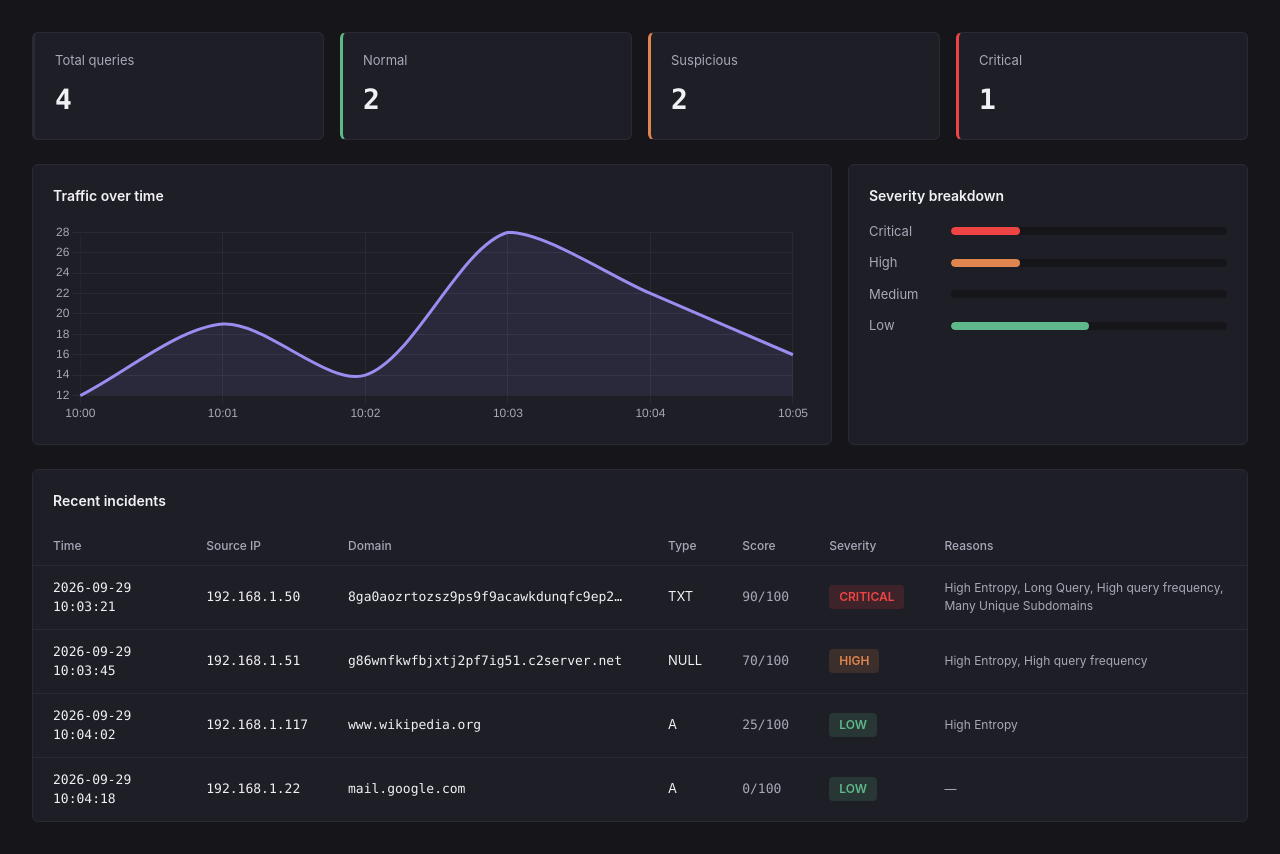
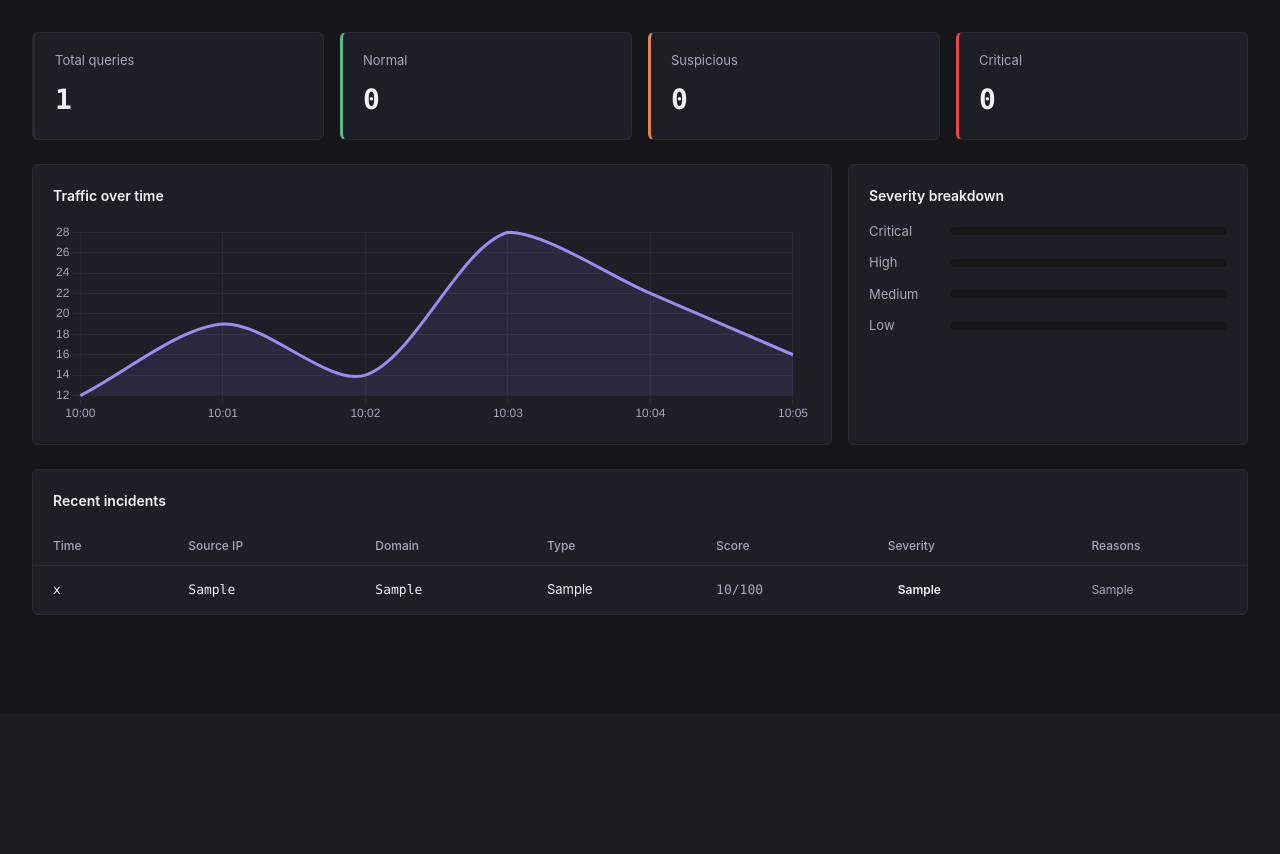
Before and after one commit to arpitasen060605/dnsentinel, a Flask app: page /dashboard in a window 1280 px wide. Shown: the part 86-940 px from the top of the page. After the commit the page ends 701 px from the top, so only its background shows below. Run offline with Flask 3, Linux system fonts and the light colour scheme; tables that the repository leaves empty hold one stand-in row (values such as "Sample post").

Commit message:
Evidence phase: SQLite incident logging wired into /score and /dashboard

```diff
--- a/app.py
+++ b/app.py
@@ -1,23 +1,20 @@
 from flask import Flask, request, jsonify
 from detection_engine import calculate_risk_score, classify_severity
 from flask import Flask, request, jsonify, render_template
+from database import init_db, insert_incident, get_all_incidents
+from datetime import datetime
+
 app = Flask(__name__)
+init_db()
 
-sample_incidents = [
-    {"id": 1, "timestamp": "2026-09-29 10:03:21", "source_ip": "192.168.1.50", "domain": "8ga0aozrtozsz9ps9f9acawkdunqfc9ep2b.datax-relay.io", "query_type": "TXT", "entropy": 3.81, "query_frequency": 12, "score": 90, "severity": "CRITICAL", "reasons": ["High Entropy", "Long Query", "High query frequency", "Many Unique Subdomains"]},
-    {"id": 2, "timestamp": "2026-09-29 10:03:45", "source_ip": "192.168.1.51", "domain": "g86wnfkwfbjxtj2pf7ig51.c2server.net", "query_type": "NULL", "entropy": 3.65, "query_frequency": 8, "score": 70, "severity": "HIGH", "reasons": ["High Entropy", "High query frequency"]},
-    {"id": 3, "timestamp": "2026-09-29 10:04:02", "source_ip": "192.168.1.117", "domain": "www.wikipedia.org", "query_type": "A", "entropy": 3.33, "query_frequency": 1, "score": 25, "severity": "LOW", "reasons": ["High Entropy"]},
-    {"id": 4, "timestamp": "2026-09-29 10:04:18", "source_ip": "192.168.1.22", "domain": "mail.google.com", "query_type": "A", "entropy": 2.65, "query_frequency": 2, "score": 0, "severity": "LOW", "reasons": []},
-]
-
-def get_dashboard_stats():
-    total = len(sample_incidents)
-    normal = sum(1 for i in sample_incidents if i["severity"] == "LOW")
-    suspicious = sum(1 for i in sample_incidents if i["severity"] in ("MEDIUM", "HIGH", "CRITICAL"))
-    critical = sum(1 for i in sample_incidents if i["severity"] == "CRITICAL")
-    high = sum(1 for i in sample_incidents if i["severity"] == "HIGH")
-    medium = sum(1 for i in sample_incidents if i["severity"] == "MEDIUM")
-    low = sum(1 for i in sample_incidents if i["severity"] == "LOW")
+def get_dashboard_stats(incidents):
+    total = len(incidents)
+    normal = sum(1 for i in incidents if i["severity"] == "LOW")
+    suspicious = sum(1 for i in incidents if i["severity"] in ("MEDIUM", "HIGH", "CRITICAL"))
+    critical = sum(1 for i in incidents if i["severity"] == "CRITICAL")
+    high = sum(1 for i in incidents if i["severity"] == "HIGH")
+    medium = sum(1 for i in incidents if i["severity"] == "MEDIUM")
+    low = sum(1 for i in incidents if i["severity"] == "LOW")
     return {
         "total": total, "normal": normal, "suspicious": suspicious, "critical": critical,
         "critical_pct": round(critical / total * 100) if total else 0,
@@ -28,8 +25,9 @@ def get_dashboard_stats():
 
 @app.route("/dashboard")
 def dashboard():
-    stats = get_dashboard_stats()
-    return render_template("dashboard.html", incidents=sample_incidents, stats=stats)
+    incidents = get_all_incidents()
+    stats = get_dashboard_stats(incidents)
+    return render_template("dashboard.html", incidents=incidents, stats=stats)
 
 @app.route("/score", methods=["POST"])
 def score_query():
@@ -39,9 +37,15 @@ def score_query():
     query_length = data.get("query_length", 0)
     query_frequency = data.get("query_frequency", 0)
     unique_subdomain = data.get("unique_subdomain", 0)
+    source_ip = data.get("source_ip", "unknown")
+    domain = data.get("domain", "unknown")
+    query_type = data.get("query_type", "A")
 
     score, reasons = calculate_risk_score(entropy, query_length, query_frequency, unique_subdomain)
     severity = classify_severity(score)
+
+    timestamp = datetime.now().strftime("%Y-%m-%d %H:%M:%S")
+    insert_incident(timestamp, source_ip, domain, query_type, entropy, query_frequency, score, severity, reasons)
 
     return jsonify({
         "score": score,
--- /dev/null
+++ b/database.py
@@ -0,0 +1,46 @@
+import sqlite3
+
+DB_NAME = "dnsentinel.db"
+
+def init_db():
+    conn = sqlite3.connect(DB_NAME)
+    cursor = conn.cursor()
+    cursor.execute("""
+        CREATE TABLE IF NOT EXISTS incidents (
+            incident_id INTEGER PRIMARY KEY AUTOINCREMENT,
+            timestamp TEXT,
+            source_ip TEXT,
+            domain TEXT,
+            query_type TEXT,
+            entropy REAL,
+            query_frequency INTEGER,
+            score INTEGER,
+            severity TEXT,
+            reasons TEXT
+        )
+    """)
+    conn.commit()
+    conn.close()
+
+def insert_incident(timestamp, source_ip, domain, query_type, entropy, query_frequency, score, severity, reasons):
+    conn = sqlite3.connect(DB_NAME)
+    cursor = conn.cursor()
+    cursor.execute("""
+        INSERT INTO incidents (timestamp, source_ip, domain, query_type, entropy, query_frequency, score, severity, reasons)
+        VALUES (?, ?, ?, ?, ?, ?, ?, ?, ?)
+    """, (timestamp, source_ip, domain, query_type, entropy, query_frequency, score, severity, ", ".join(reasons)))
+    conn.commit()
+    conn.close()
+
+def get_all_incidents():
+    conn = sqlite3.connect(DB_NAME)
+    conn.row_factory = sqlite3.Row
+    cursor = conn.cursor()
+    cursor.execute("SELECT * FROM incidents ORDER BY incident_id DESC")
+    rows = cursor.fetchall()
+    conn.close()
+    return [dict(row) for row in rows]
+
+if __name__ == "__main__":
+    init_db()
+    print("Database initialized.")
--- a/templates/dashboard.html
+++ b/templates/dashboard.html
@@ -277,22 +277,43 @@ table {
     <div class="panel">
         <h2>Severity breakdown</h2>
         <div class="severity-bars">
+
     <div class="severity-bar-row">
         <span class="severity-bar-label">Critical</span>
-                <div class="severity-bar-track"><div class="severity-bar-fill" style="width: {{ stats.critical_pct }}%; background: var(--critical);"></div></div>
+        <div class="severity-bar-track">
+            <div class="severity-bar-fill"
+                 style="width: {{ stats.critical_pct }}%; background: var(--critical);">
             </div>
+        </div>
+    </div>
+
     <div class="severity-bar-row">
         <span class="severity-bar-label">High</span>
-                <div class="severity-bar-track"><div class="severity-bar-fill" style="width: {{ stats.high_pct }}%; background: var(--high);"></div></div>
+        <div class="severity-bar-track">
+            <div class="severity-bar-fill"
+                 style="width: {{ stats.high_pct }}%; background: var(--high);">
             </div>
+        </div>
+    </div>
+
     <div class="severity-bar-row">
         <span class="severity-bar-label">Medium</span>
-                <div class="severity-bar-track"><div class="severity-bar-fill" style="width: {{ stats.medium_pct }}%; background: var(--medium);"></div></div>
+        <div class="severity-bar-track">
+            <div class="severity-bar-fill"
+                 style="width: {{ stats.medium_pct }}%; background: var(--medium);">
             </div>
+        </div>
+    </div>
+
     <div class="severity-bar-row">
         <span class="severity-bar-label">Low</span>
-                <div class="severity-bar-track"><div class="severity-bar-fill" style="width: {{ stats.low_pct }}%; background: var(--low);"></div></div>
+        <div class="severity-bar-track">
+            <div class="severity-bar-fill"
+                 style="width: {{ stats.low_pct }}%; background: var(--low);">
             </div>
+        </div>
+    </div>
+
 </div>
     </div>
 </div>
@@ -320,8 +341,7 @@ table {
                 <td>{{ incident.query_type }}</td>
                 <td class="score-cell">{{ incident.score }}/100</td>
                 <td><span class="severity-pill {{ incident.severity }}">{{ incident.severity }}</span></td>
-                <td class="reasons-cell">{{ incident.reasons | join(", ") if incident.reasons else "—" }}</td>
-            </tr>
+                <td class="reasons-cell">{{ incident.reasons if incident.reasons else "—" }}</td>            </tr>
             {% endfor %}
         </tbody>
     </table>
--- a/test_endpoint.py
+++ b/test_endpoint.py
@@ -5,8 +5,10 @@ response = requests.post(
         "entropy": 3.6,
         "query_length": 28,
         "query_frequency": 12,
-        "unique_subdomain": 10
+        "unique_subdomain": 10,
+        "source_ip": "192.168.1.50",
+        "domain": "x8f2a91.evil-tunnel.com",
+        "query_type": "TXT"
     }
-
 )
 print(response.json())
```
Also changed, not shown: test_pcap_scoring.py (+5 -2 lines). Lines whose indentation alone changed are shown as unchanged.
